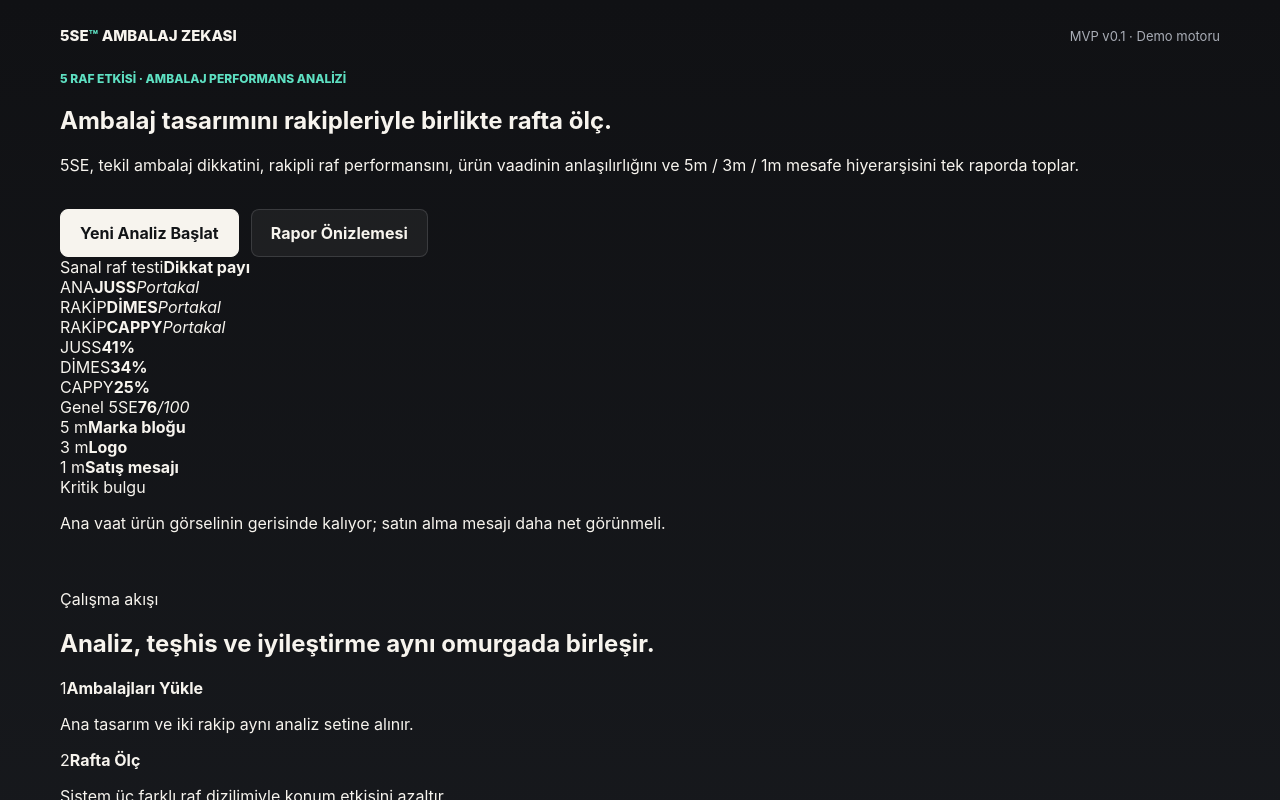
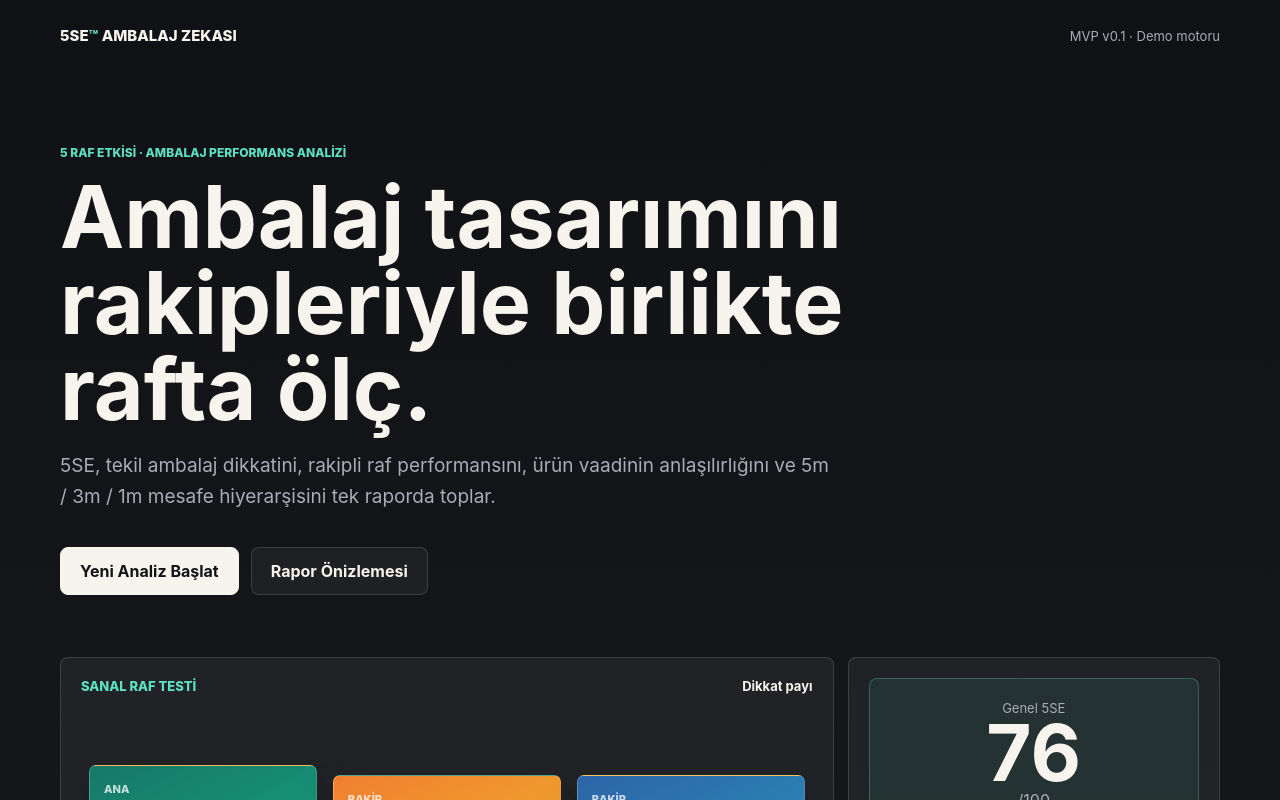
Before and after one commit to tasarist/RAF1, a Next.js app: page / in a window 1280 px wide. Shown: the top 800 px of the page. Built offline with nearby package versions, Linux system fonts and the light colour scheme.

Commit message:
Add visual home page styles

```diff
--- a/app/globals.css
+++ b/app/globals.css
@@ -136,11 +136,58 @@
 .nextStepBox { margin-top:14px; border:1px solid rgba(94,224,194,.28); background:rgba(94,224,194,.07); border-radius:8px; padding:18px; display:flex; align-items:center; justify-content:space-between; gap:18px; }
 .nextStepBox strong { display:block; margin-top:6px; line-height:1.45; }
 .footer { padding: 30px 0 46px; color:var(--muted); font-size:12px; }
+.homeHero { padding: 74px 0 28px; }
+.homeHero h1 { margin:14px 0 18px; max-width:980px; font-size:clamp(42px, 7vw, 86px); line-height:1; letter-spacing:0; }
+.homeHero p { max-width:780px; margin:0; color:var(--muted); font-size:19px; line-height:1.65; }
+.homeVisual { display:grid; grid-template-columns:minmax(0, 1.35fr) minmax(320px, .65fr); gap:14px; align-items:stretch; margin:34px 0 28px; }
+.shelfMock, .scorePreview { border:1px solid var(--line); background:var(--panel); border-radius:8px; padding:20px; }
+.shelfMock { min-height:430px; display:flex; flex-direction:column; justify-content:space-between; }
+.shelfHeader { display:flex; align-items:center; justify-content:space-between; color:var(--muted); font-size:13px; }
+.shelfHeader span { color:var(--accent); font-weight:800; text-transform:uppercase; }
+.shelfHeader strong { color:var(--text); }
+.packShelf { min-height:250px; display:grid; grid-template-columns:repeat(3, minmax(0, 1fr)); gap:16px; align-items:end; padding:18px 8px 4px; border-bottom:10px solid rgba(255,255,255,.12); }
+.packMock { position:relative; min-height:230px; border:1px solid rgba(255,255,255,.2); border-radius:7px 7px 3px 3px; padding:16px 14px; display:flex; flex-direction:column; justify-content:flex-start; overflow:hidden; box-shadow:0 22px 38px rgba(0,0,0,.28); }
+.packMock span { position:relative; z-index:1; color:rgba(255,255,255,.76); font-size:11px; font-weight:850; }
+.packMock strong { position:relative; z-index:1; margin-top:18px; color:#fff; font-size:28px; line-height:1; letter-spacing:0; }
+.packMock em { position:relative; z-index:1; margin-top:8px; color:rgba(255,255,255,.86); font-size:14px; font-style:normal; }
+.mainPackMock { background:linear-gradient(155deg, #177867 0%, #169477 46%, #f2a833 47%, #f2a833 100%); transform:translateY(-10px); }
+.competitorPackMock.one { background:linear-gradient(155deg, #f07f30 0%, #f0a42b 50%, #2f8f74 51%, #2f8f74 100%); }
+.competitorPackMock.two { background:linear-gradient(155deg, #2d64a7 0%, #2a86b8 48%, #f0b842 49%, #f0b842 100%); }
+.packFruit { position:absolute; right:18px; bottom:18px; width:72px; height:72px; border-radius:50%; background:#ffcf6e; border:8px solid rgba(255,255,255,.24); box-shadow:0 0 0 10px rgba(255,207,110,.14); }
+.shelfBars { display:grid; grid-template-columns:repeat(3, minmax(0,1fr)); gap:10px; margin-top:18px; }
+.shelfBars div { position:relative; min-height:86px; overflow:hidden; border:1px solid var(--line); background:rgba(255,255,255,.04); border-radius:8px; padding:13px; }
+.shelfBars span { display:block; position:relative; z-index:1; color:var(--muted); font-size:12px; font-weight:800; }
+.shelfBars strong { display:block; position:relative; z-index:1; margin-top:8px; font-size:30px; }
+.shelfBars i { position:absolute; left:0; bottom:0; height:7px; background:linear-gradient(90deg, var(--accent), var(--accent-2)); }
+.scorePreview { display:grid; gap:14px; }
+.previewScore { min-height:155px; border:1px solid rgba(94,224,194,.28); background:rgba(94,224,194,.08); border-radius:8px; display:grid; align-content:center; justify-items:center; }
+.previewScore span { color:var(--muted); font-size:13px; }
+.previewScore strong { font-size:78px; line-height:.95; }
+.previewScore em { color:var(--muted); font-style:normal; }
+.distancePreview { display:grid; grid-template-columns:1fr; gap:10px; }
+.distancePreview div, .issuePreview { border:1px solid var(--line); border-radius:8px; background:rgba(255,255,255,.04); padding:14px; }
+.distancePreview span, .issuePreview span { display:block; color:var(--accent); font-size:12px; font-weight:850; text-transform:uppercase; }
+.distancePreview strong { display:block; margin-top:5px; font-size:17px; }
+.issuePreview p { margin:8px 0 0; color:var(--muted); line-height:1.55; font-size:14px; }
+.section.tight { padding-top:34px; padding-bottom:34px; }
+.sectionHeader { display:flex; align-items:flex-end; justify-content:space-between; gap:24px; margin-bottom:16px; }
+.sectionHeader span { color:var(--accent); font-size:12px; font-weight:850; text-transform:uppercase; }
+.sectionHeader h2 { max-width:720px; margin:0; font-size:clamp(26px, 4vw, 42px); line-height:1.08; letter-spacing:0; }
+.flowGrid { display:grid; grid-template-columns:repeat(4, minmax(0, 1fr)); gap:12px; }
+.flowCard, .methodItem { border:1px solid var(--line); background:var(--panel); border-radius:8px; padding:20px; }
+.flowCard span { display:grid; place-items:center; width:34px; height:34px; border-radius:8px; background:rgba(94,224,194,.13); color:var(--accent); font-weight:850; margin-bottom:34px; }
+.flowCard strong, .methodItem strong { display:block; font-size:17px; }
+.flowCard p, .methodItem p { margin:10px 0 0; color:var(--muted); font-size:14px; line-height:1.55; }
+.methodGrid { display:grid; grid-template-columns:repeat(5, minmax(0, 1fr)); gap:12px; }
+.methodItem { min-height:160px; }
 @media (max-width: 1040px) {
   .resultHero { grid-template-columns:1fr; }
   .heroScore { min-height:180px; }
   .scoreGrid.expanded { grid-template-columns: repeat(3,minmax(0,1fr)); }
   .resultsColumns, .shelfList { grid-template-columns:1fr; }
+  .homeVisual { grid-template-columns:1fr; }
+  .flowGrid { grid-template-columns:repeat(2, minmax(0,1fr)); }
+  .methodGrid { grid-template-columns:repeat(2, minmax(0,1fr)); }
   .span2 { grid-column:auto; }
 }
 @media (max-width: 920px) {
@@ -148,7 +195,14 @@
   .scoreGrid { grid-template-columns: repeat(2,minmax(0,1fr)); }
   .scoreGrid.expanded { grid-template-columns: repeat(2,minmax(0,1fr)); }
   .hero { padding-top:48px; }
+  .homeHero { padding-top:48px; }
+  .sectionHeader { align-items:flex-start; flex-direction:column; }
   .uploadCard { min-height:310px; }
+}
+@media (max-width: 680px) {
+  .packShelf, .shelfBars, .flowGrid, .methodGrid { grid-template-columns:1fr; }
+  .packMock { min-height:170px; }
+  .mainPackMock { transform:none; }
 }
 @media (max-width: 560px) {
   .container { width:min(100% - 24px, 1160px); }
```
